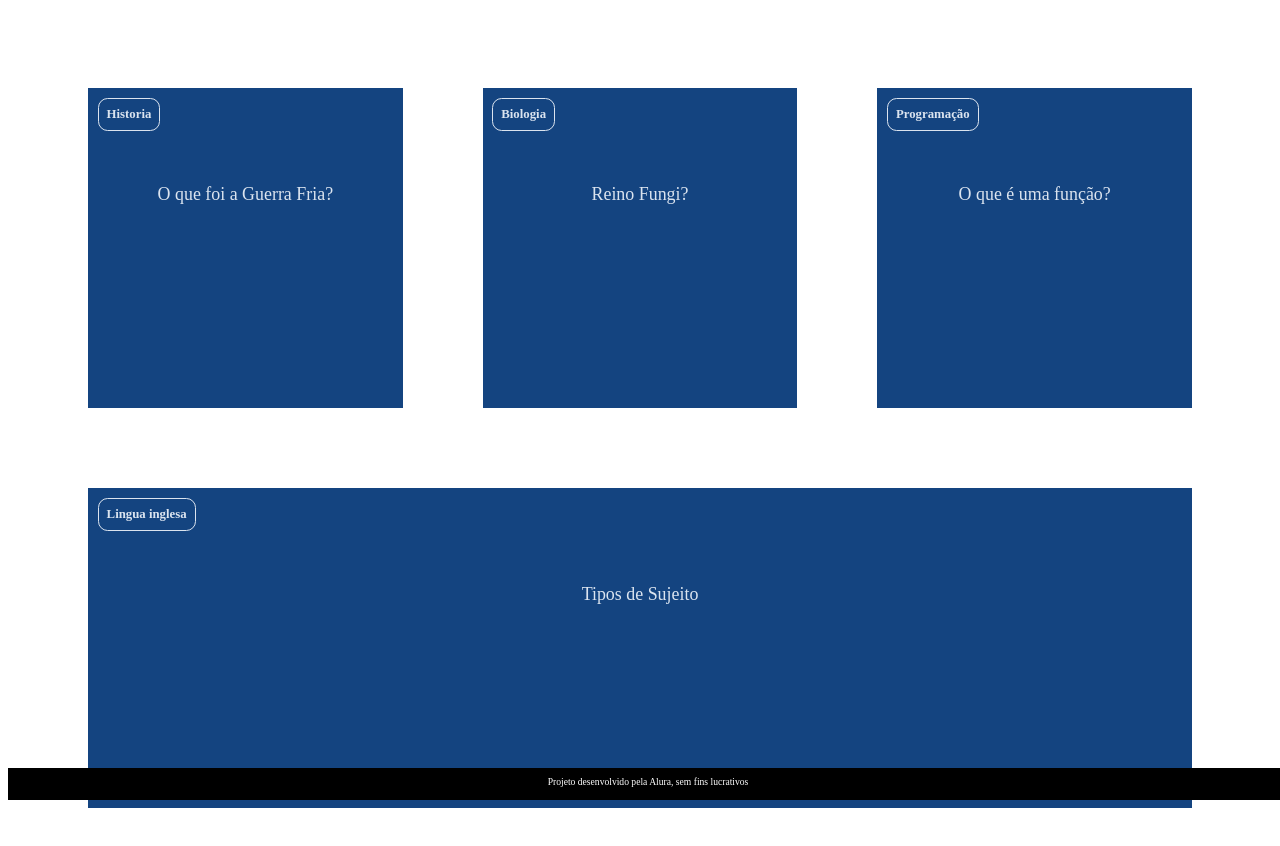
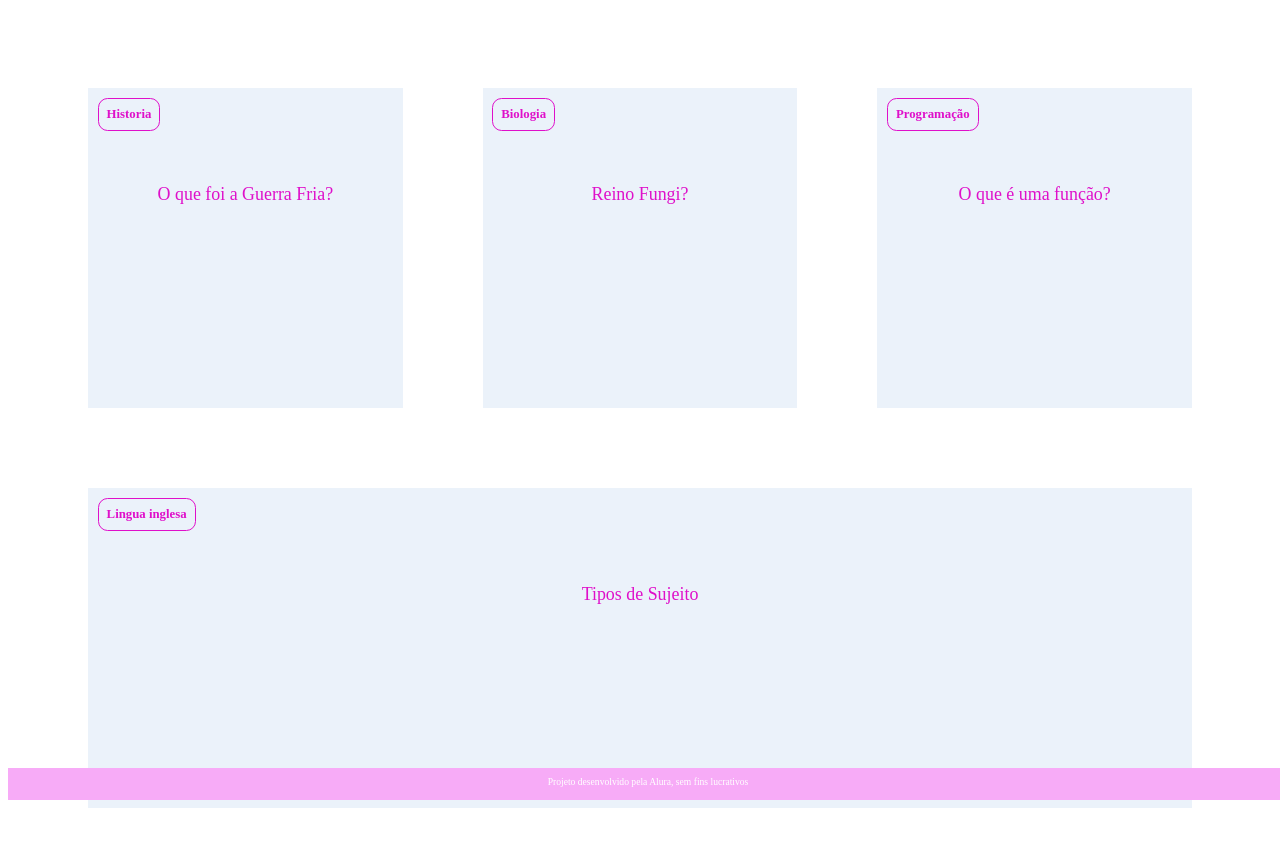
Before and after one commit to Maritrrs07/Flesh-Card, a plain HTML site: page index.html in a window 1280 px wide. Drawn offline with Linux system fonts and the light colour scheme; files that its build step writes are made by us from their sources.

Commit message:
Add files via upload

```diff
--- a/style.css
+++ b/style.css
@@ -1,11 +1,11 @@
 :root {
-    --text-color: #DBE4EF;
-    --card-front-color: #144480;
-    --card-back-color: #00F4BF;
+    --text-color: #df10ca;
+    --card-front-color: #ebf2fa;
+    --card-back-color: #f4008e;
 }
 
 body {
-    background: url('img/bg-desktop.webp');
+    background: url(plano-de-fundo-texturizado-de-concreto-vinheta-rosa-pastel_53876-129734');
     font-family: Bai Jamjuree;
 }
 
@@ -77,12 +77,12 @@ body {
 
 .cartao__conteudo__resposta {
     transform: rotateY(180deg);
-    background-color: rgba(0, 244, 191, 0.2);
+    background-color: rgba(224, 126, 243, 0.2);
     border: 4px solid var(--card-back-color);
 }
 
 footer {
-    background-color: black;
+    background-color: rgb(247, 171, 247);
     color: white;
     position: fixed;
     bottom: 0;
```
